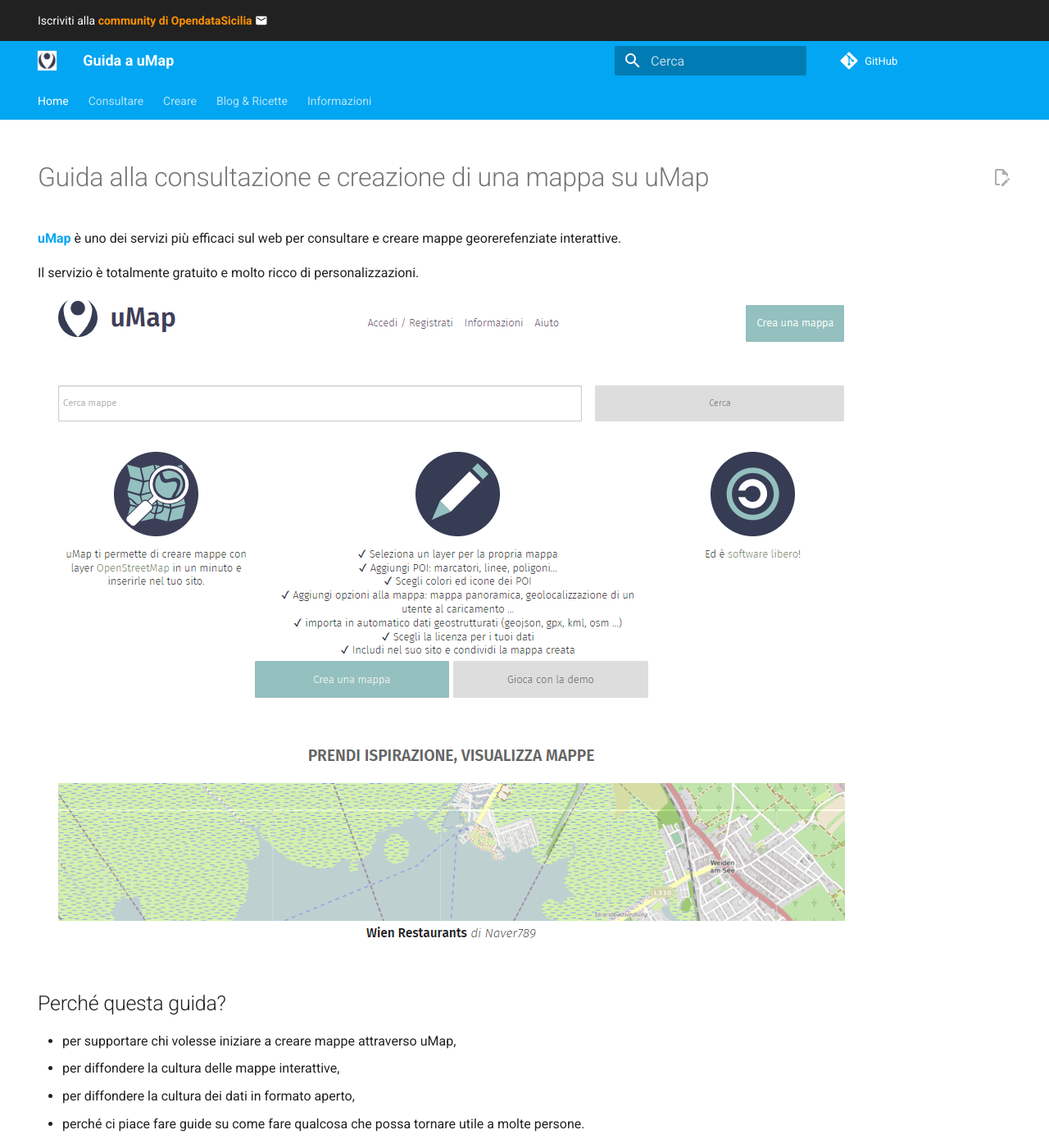
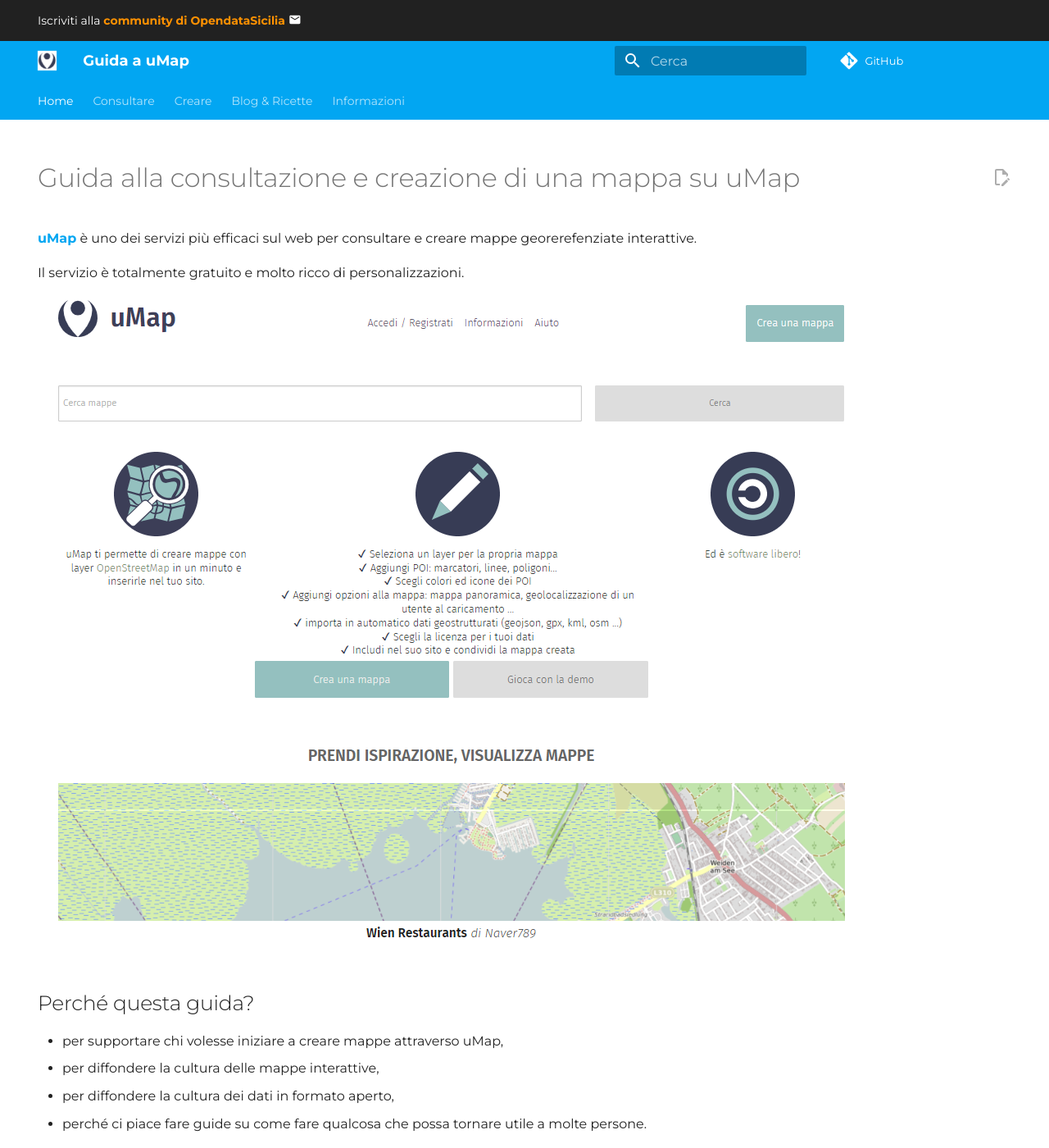
Before and after one commit to opendatasicilia/guida-umap, an MkDocs documentation site: the page built from docs/index.md, in a window 1280 px wide and 1400 px high. Shown: the whole window at 82% size. Built offline with MkDocs 1.6.1 and Material for MkDocs 9.7.7, drawn with Linux system fonts in a browser that asks for light colours; comment, search, counter and statistics services are not loaded.

Commit message:
Update mkdocs.yml

```diff
--- a/mkdocs.yml
+++ b/mkdocs.yml
@@ -23,6 +23,8 @@
     - navigation.top
     - navigation.sections
     - navigation.tabs
+  font:
+    text: Montserrat
   custom_dir: overrides
 
 
```
